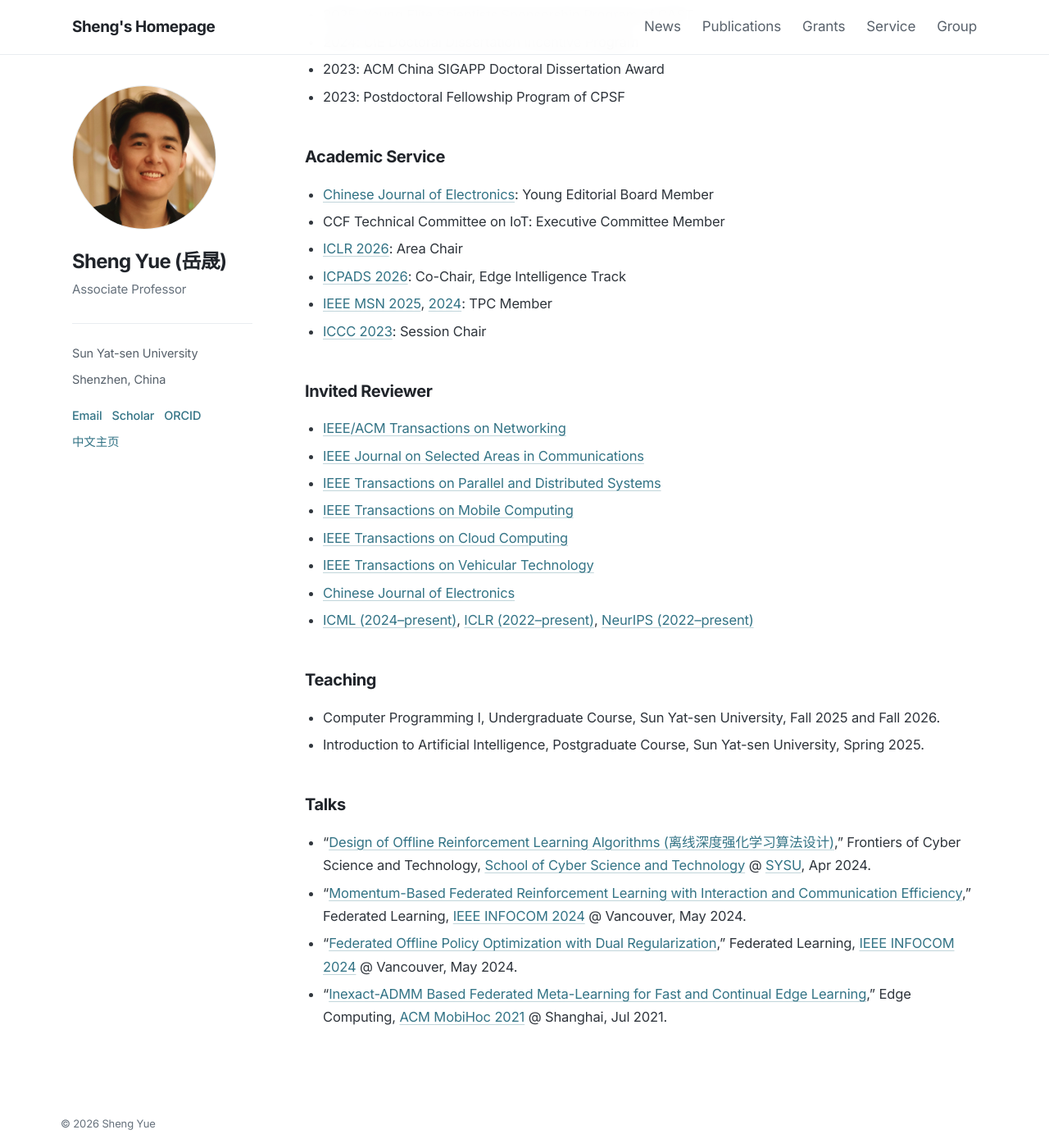
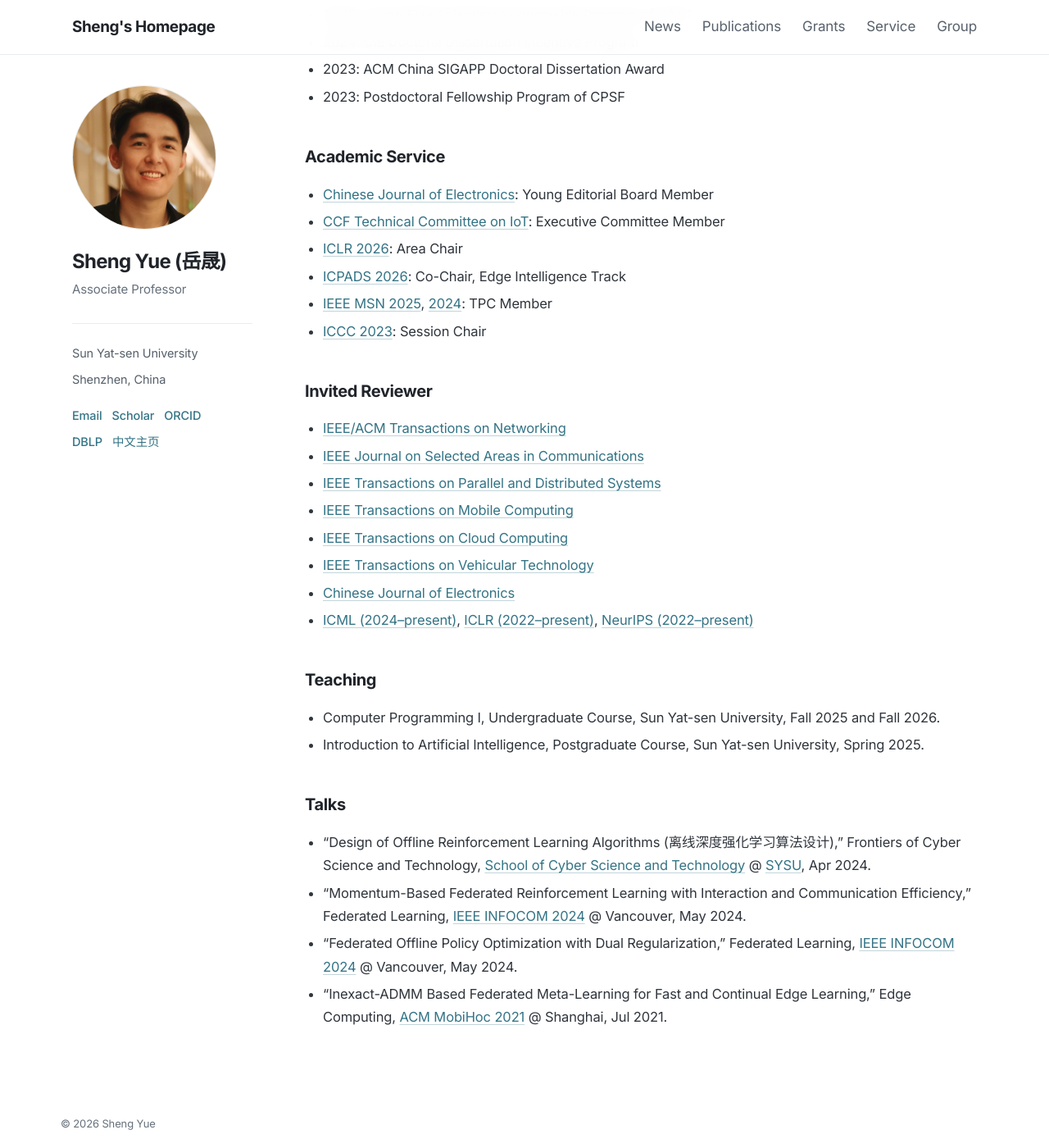
Before and after one commit to shaunyue/shaunyue.github.io, a Jekyll site: the page built from _pages/homepage.md, in a window 1280 px wide and 1400 px high, scrolled down 8890 px. Shown: the whole window at 82% size. Built offline with Jekyll 4.4.1, drawn with Linux system fonts in a browser that asks for light colours; some of the changed lines change nothing that is shown; some of the changed text lies outside the part shown.

Commit message:
Update homepage content and links

```diff
--- a/_config.yml
+++ b/_config.yml
@@ -1,4 +1,4 @@
-title: "Sheng Yue | Sun Yat-sen University"
+title: "Sheng's Homepage"
 name: "Sheng Yue"
 nav_title: "Sheng's Homepage"
 description: "Sheng Yue is an Associate Professor at Sun Yat-sen University. His research focuses on reinforcement learning, continual learning, LLM optimization, and LLM agents."
@@ -16,6 +16,7 @@
   student_email_display: "yuesh5 AT mail DOT sysu DOT edu DOT cn"
   scholar: "https://scholar.google.com/citations?user=Mc_MN_MAAAAJ&hl=en&oi=ao"
   orcid: "https://orcid.org/0009-0001-3416-8181"
+  dblp: "https://dblp.org/pid/236/3241-1.html"
   chinese_homepage: "https://scst.sysu.edu.cn/teacher/YueSheng"
 
 markdown: kramdown
--- a/_layouts/default.html
+++ b/_layouts/default.html
@@ -40,7 +40,10 @@
         <a href="mailto:{{ site.author.email | escape }}">Email</a>
         <a href="{{ site.author.scholar | escape }}">Scholar</a>
         <a href="{{ site.author.orcid | escape }}">ORCID</a>
-        <a href="{{ site.author.chinese_homepage | escape }}">{% if page.english_only %}Chinese Homepage{% else %}中文主页{% endif %}</a>
+        <span class="profile-link-pair">
+          <a href="{{ site.author.dblp | escape }}">DBLP</a>
+          <a href="{{ site.author.chinese_homepage | escape }}">{% if page.english_only %}Chinese Homepage{% else %}中文主页{% endif %}</a>
+        </span>
       </div>
     </aside>
     <main class="main" id="main-content">{{ content }}</main>
--- a/_pages/homepage.md
+++ b/_pages/homepage.md
@@ -4,7 +4,7 @@
 ---
 
 
-I am currently an associate professor in the [School of Cyber Science and Technology](https://scst.sysu.edu.cn) at [Sun Yat-sen University](https://www.sysu.edu.cn). My research is currently centered on reinforcement learning, continual learning, LLM optimization, and LLM agents.
+I am currently an associate professor in the [School of Cyber Science and Technology](https://scst.sysu.edu.cn) at [Sun Yat-sen University](https://www.sysu.edu.cn). My research is currently centered on reinforcement learning, continual learning, LLM optimization, LLM agents and embodied AI.
 {: .intro }
 
 I was a postdoctoral researcher in the [Department of Computer Science and Technology](https://www.cs.tsinghua.edu.cn/) at [Tsinghua University](https://www.tsinghua.edu.cn/) from 2023 to 2024. I received my Ph.D. from the [School of Computer Science and Engineering](https://cse.csu.edu.cn/) (advised by [Prof. Ju Ren](https://juren1987.github.io/)) at [Central South University](https://www.csu.edu.cn). I was a visiting Ph.D. student at the [Davis AI, Robotics, and Edge (DARE) Lab](https://faculty.engineering.ucdavis.edu/jzhang/research-group/) (from 2020 to 2022, advised by [Prof. Junshan Zhang](https://faculty.engineering.ucdavis.edu/jzhang/)) and [Decision Intelligence Lab](https://people.iiis.tsinghua.edu.cn/~dilab/index.html) (Fall 2018, advised by [Prof. Longbo Huang](http://people.iiis.tsinghua.edu.cn/~huang/index.html)).
@@ -316,7 +316,7 @@
 ### Academic Service
 
 - [Chinese Journal of Electronics](https://cje.ejournal.org.cn): Young Editorial Board Member
-- CCF Technical Committee on IoT: Executive Committee Member
+- [CCF Technical Committee on IoT](https://www.ccf.org.cn/Chapters/TC/TC_Listing/IoT/2020-01-07/685340.shtml): Executive Committee Member
 - [ICLR 2026](https://iclr.cc/Conferences/2026/): Area Chair
 - [ICPADS 2026](https://www.cloud-conf.net/icpads2026/index.html): Co-Chair, Edge Intelligence Track
 - [IEEE MSN 2025](https://ieee-msn.org/2025/), [2024](https://ieee-msn.org/2024/): TPC Member
@@ -341,7 +341,7 @@
 
 ### Talks
 
-- "[Design of Offline Reinforcement Learning Algorithms (离线深度强化学习算法设计)](https://mp.weixin.qq.com/s/vu8slGI6Vf3NqNkiu4Oe_g)," Frontiers of Cyber Science and Technology, [School of Cyber Science and Technology](https://scst.sysu.edu.cn) @ [SYSU](https://www.sysu.edu.cn), Apr 2024.
-- "[Momentum-Based Federated Reinforcement Learning with Interaction and Communication Efficiency](https://infocom.info/day/2)," Federated Learning, [IEEE INFOCOM 2024](https://infocom2024.ieee-infocom.org/) @ Vancouver, May 2024.
-- "[Federated Offline Policy Optimization with Dual Regularization](https://infocom.info/day/2)," Federated Learning, [IEEE INFOCOM 2024](https://infocom2024.ieee-infocom.org/) @ Vancouver, May 2024.
-- "[Inexact-ADMM Based Federated Meta-Learning for Fast and Continual Edge Learning](https://duetone.org/mobihoc21/day/3)," Edge Computing, [ACM MobiHoc 2021](https://www.sigmobile.org/mobihoc/2021/) @ Shanghai, Jul 2021.
+- "Design of Offline Reinforcement Learning Algorithms (离线深度强化学习算法设计)," Frontiers of Cyber Science and Technology, [School of Cyber Science and Technology](https://scst.sysu.edu.cn) @ [SYSU](https://www.sysu.edu.cn), Apr 2024.
+- "Momentum-Based Federated Reinforcement Learning with Interaction and Communication Efficiency," Federated Learning, [IEEE INFOCOM 2024](https://infocom2024.ieee-infocom.org/) @ Vancouver, May 2024.
+- "Federated Offline Policy Optimization with Dual Regularization," Federated Learning, [IEEE INFOCOM 2024](https://infocom2024.ieee-infocom.org/) @ Vancouver, May 2024.
+- "Inexact-ADMM Based Federated Meta-Learning for Fast and Continual Edge Learning," Edge Computing, [ACM MobiHoc 2021](https://www.sigmobile.org/mobihoc/2021/) @ Shanghai, Jul 2021.
--- a/assets/css/main.css
+++ b/assets/css/main.css
@@ -126,6 +126,7 @@
 .meta p { margin: 0 0 8px; }
 .profile-links { display: flex; flex-wrap: wrap; gap: 7px 12px; margin-top: 20px; }
 .profile-links a { font-size: 14.5px; font-weight: 500; text-decoration: none; }
+.profile-link-pair { display: inline-flex; gap: 12px; white-space: nowrap; }
 
 .main { min-width: 0; }
 .intro { margin: 0 0 18px; font-size: 17px; line-height: 1.76; }
```
